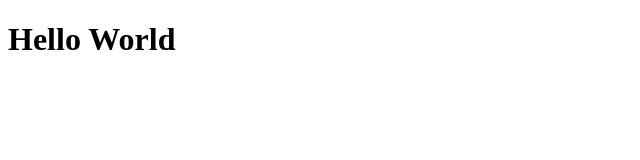
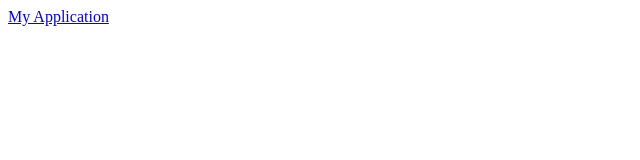
Before and after one commit to blondfro/full-stack-app-react-redux-express-training, a React app: page / in a window 1280 px wide. Shown: the whole page, without its empty margins (0-640 px from the left). Built offline with nearby package versions, Linux system fonts and the light colour scheme.

Commit message:
created a navigation component and implemented it in the main component.

```diff
--- a/index.html
+++ b/index.html
@@ -5,7 +5,6 @@
     <title>My App</title>
 </head>
 <body>
-<h1>Hello World</h1>
 <div id="app"></div>
 <script src="/bundle.js"></script>
 </body>
--- a/src/app/components/Main.js
+++ b/src/app/components/Main.js
@@ -2,11 +2,13 @@ import React from "react";
 
 import Dashboard  from "./Dashboard";
 import { Route } from "react-router-dom";
+import Navigation from "./Navigation";
 
 
 export function Main() {
     return (
         <div>
+            <Navigation/>
             <Route exact path="/dashboard" component={Dashboard} />
             {/*<Route exact path="/dashboard" component={Dashboard} />*/}
         </div>)
--- /dev/null
+++ b/src/app/components/Navigation.js
@@ -0,0 +1,15 @@
+import React from "react";
+import { connect } from "react-redux";
+import { Link} from "react-router-dom";
+
+function Navigation() {
+    return (
+        <nav>
+            <Link to="/dashboard">
+                My Application
+            </Link>
+        </nav>
+    )
+}
+
+export default connect(state=>state)(Navigation);
```
